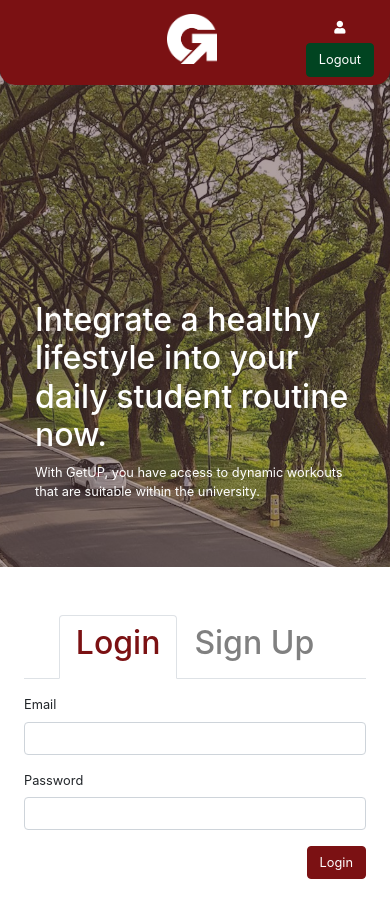
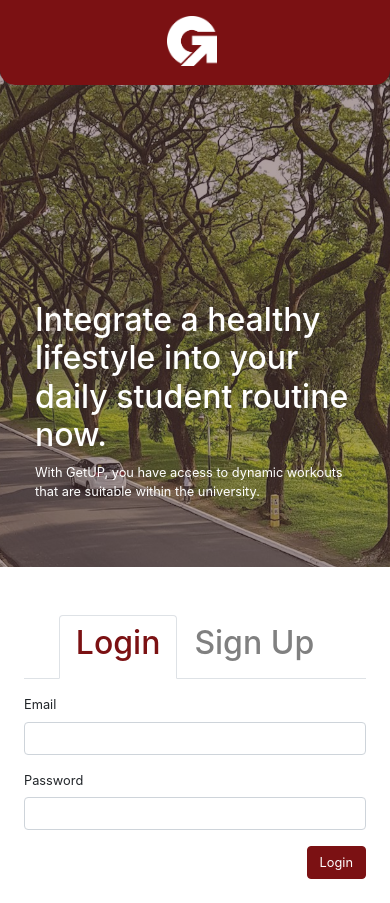
Before and after one commit to jianchann/GetUP, a Vue app in the folder frontend/: page / in a window 390 px wide. Built offline with nearby package versions, Linux system fonts and the light colour scheme.

Commit message:
fixed navbar

```diff
--- a/frontend/src/global/Navbar.vue
+++ b/frontend/src/global/Navbar.vue
@@ -22,6 +22,7 @@
         target="nav-collapse"
       ></b-navbar-toggle> -->
       <div v-if="this.$route.name != 'Workout'"></div>
+      <!-- for align right -->
       <b-button
         v-if="this.$route.name == 'Workout'"
         style="margin-top: -50px; float: left"
@@ -33,7 +34,7 @@
       ></b-button>
       <div
         style="margin-top: -50px; float: right"
-        class="d-flex flex-column align-items-center d-md-none"
+        class="d-flex flex-column align-items-center d-md-none" v-if = "loggedIn"
       >
         <h6 class="text-white p-0 mb-2">
           <i class="fas fa-user"></i>
@@ -88,6 +89,9 @@ Development Group: GetUP
 Client Group: UP Diliman Students
 Purpose: Home page for all workouts
 */
+
+import {mapState} from "vuex";
+
 const Navbar = {
   name: "Navbar",
   methods: {
@@ -102,6 +106,9 @@ const Navbar = {
     logOut() {
       this.$store.dispatch("logout_user");
     }
+  },
+  computed: {
+    ...mapState(["loggedIn"])
   }
 };
 
```
